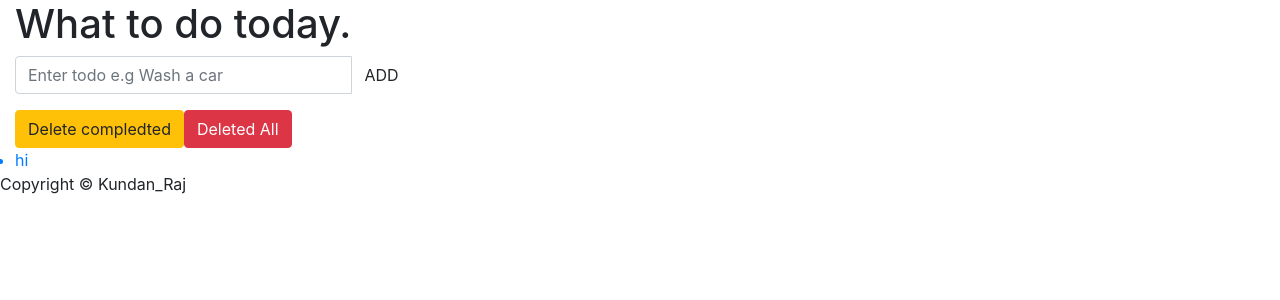
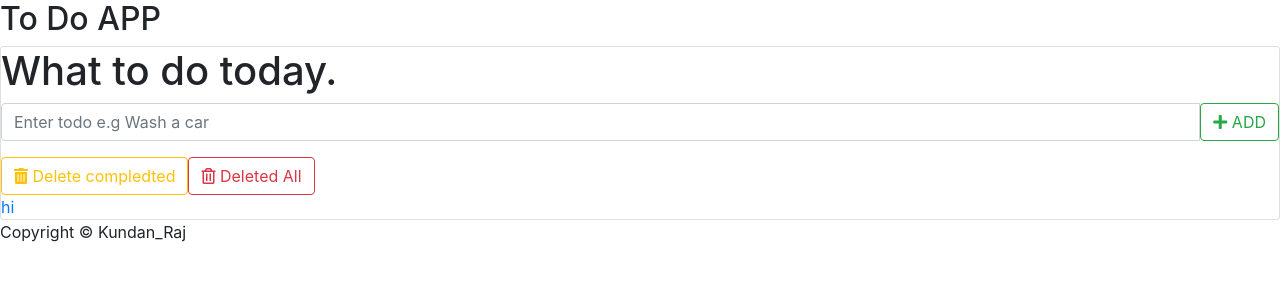
Before and after one commit to Kundan-Raj/todoapp, a Django app: page / in a window 1280 px wide. Shown: the top 300 px of the page. Run offline with Django 3.2, Linux system fonts and the light colour scheme; data comes from the database, SQL or seed files in the repository; both versions use the stored data as it was after the commit; some libraries are stand-ins or nearby versions.

Commit message:
Added css to project

```diff
--- a/todolist/templates/todolist/index.html
+++ b/todolist/templates/todolist/index.html
@@ -8,11 +8,22 @@
         <link rel="stylesheet" href="{% static 'todolist/bs/bootstrap.min.css' %}" />
         <link href="{% static 'todolist/styles.css'%}" rel="stylesheet" type="text/css" />
 
+        <link rel="stylesheet" href="https://use.fontawesome.com/releases/v5.6.3/css/all.css" integrity="sha384-UHRtZLI+pbxtHCWp1t77Bi1L4ZtiqrqD80Kn4Z8NTSRyMA2Fd33n5dQ8lWUE00s/" crossorigin="anonymous">
+        <script src="https://ajax.googleapis.com/ajax/libs/jquery/3.5.1/jquery.min.js"></script>
+        <script src="https://cdnjs.cloudflare.com/ajax/libs/popper.js/1.16.0/umd/popper.min.js"></script>
+        <script src="https://maxcdn.bootstrapcdn.com/bootstrap/4.5.2/js/bootstrap.min.js"></script>
+
     </head>
 
     <body>
+        <header><h2>To Do APP</h2></header>
+        <section>
+        <div class="card" id="content">
+        <h1>What to do today.</h1>
+        <!--
         <div class="col-lg-4 col-lg-offset-4" id="content">
         <h1>What to do today.</h1>
+        -->
 
         <form action="{% url 'add' %}" method="POST" role="form">
             {% csrf_token %}
@@ -21,37 +32,42 @@
                     {{form.text}}
                     <!--<input type="text" class="form-control" placeholder="Enter your todo lists e.g Wash my car" aria-label="Todo" aria-describedby="add-btn"> -->
                     <span class="input-group-btn">
-                        <button type="submit" class="btn btn-default" id="add-btn">ADD</button>
+                        <button type="submit" class="btn btn-outline-success" id="add-btn">
+                            <i class="fas fa-plus"></i>
+                            ADD</button>
                     </span>
                 </div>
             </div>
         </form>
+
+
 
         <div class="row t10">
             <div class="col-lg-12">
                 <div class="btn-toolbar">
                     <div class="btn-group">
                         <a href="{% url 'deletecompleted' %}">
-                        <button type="button" class="btn btn-warning">
-                            <i class="glyphicon glyphicon-trash"></i>
+                        <button type="button" class="btn btn-outline-warning" id="delete-btn">
+                            <i class="fas fa-trash-alt"></i>
                                 Delete compledted
                         </button> </a>
-                    </div>
-                    <div class="btn-group">
                         <a href="{% url 'deleteall' %}">
-                        <button type="button" class="btn btn-danger">
-                            <i class="glyphicon glyphicon-trash"></i>
+                        <button type="button" class="btn btn-outline-danger" id="alldelete-btn">
+                            <i class="far fa-trash-alt"></i>
                                 Deleted All
                             </button></a>
                     </div>
                 </div>
             </div>
         </div>
+
+
+
             <div class="list">
                 <ul class="list-group t20">
                 {% for todolist in todo_items %}
                     {% if todolist.completed %}
-                    <li class="list-group-items todo-completed">{{todolist.text}}</li>
+                    <li class="list-group-items todo-completed" id="cutcompleted">{{todolist.text}}</li>
                     {% else %}
                     <a href="{%url 'completed' todolist.id %}"><li class="list-group-items">{{todolist.text}}</li></a>
                     {% endif %}
@@ -65,12 +81,18 @@
             </div>
         </div>
 
-        <footer>
+        </section>
+        <div class="footer">
+            Copyright &copy; Kundan_Raj
+        </div>
+    </body>
+
+       <!-- <footer>
             <div class="row pad">
                 <div class="col-lg-12 text-content">
                     Copyright &copy; Kundan_Raj
                 </div>
             </div>
         </footer>
-    </body>
+    </body>   -->
 </html>
```
Also changed, not shown: todolist/static/styles.css (deleted, +0 -22 lines), db.sqlite3.
